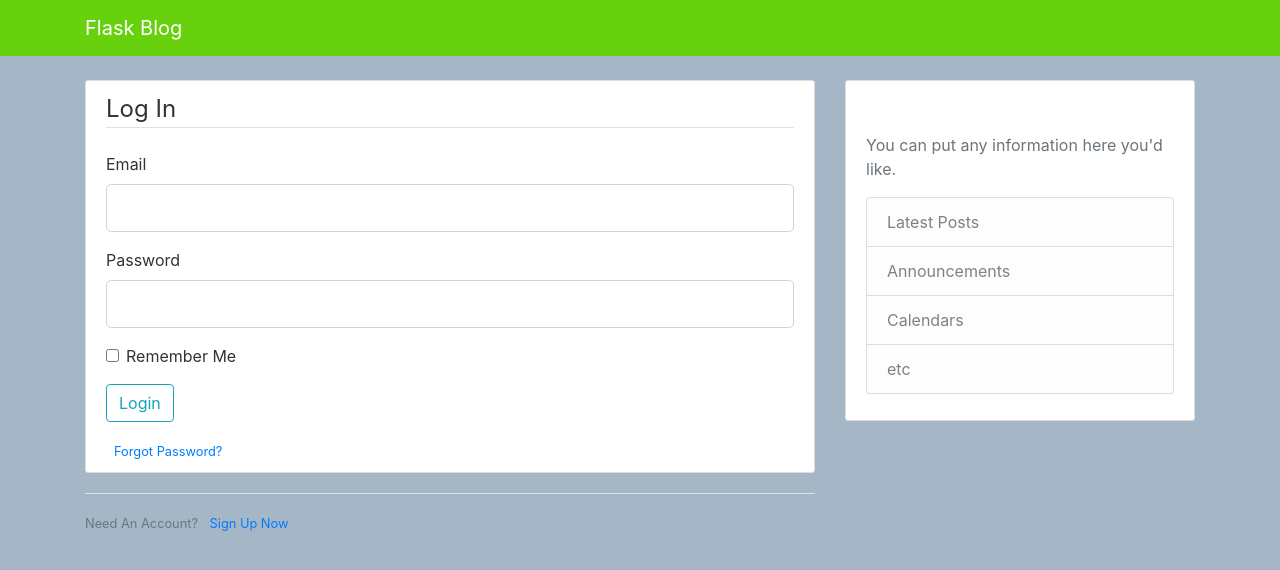
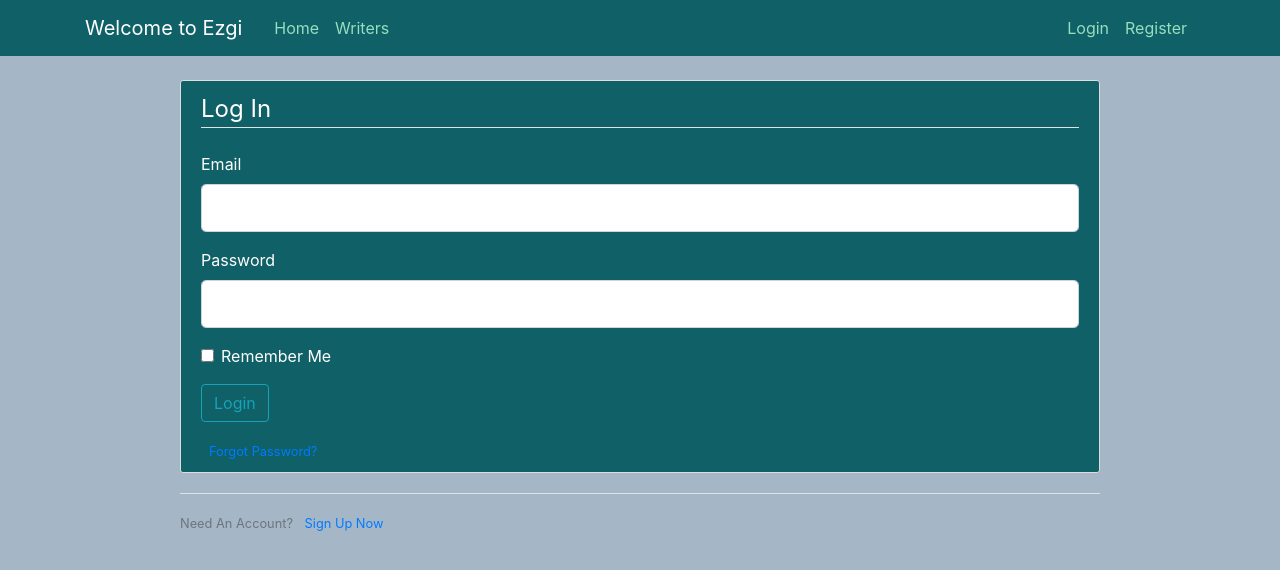
Before and after one commit to ezgikorkmmaz/blogsite-flask, a Flask app: a page that uses templates/layout.html in a window 1280 px wide. Shown: the top 570 px of the page. Run offline with Flask 2, Linux system fonts and the light colour scheme; some libraries are stand-ins or nearby versions.

Commit message:
changed css and tried admin login

```diff
--- a/app.py
+++ b/app.py
@@ -101,16 +101,16 @@ class Post(db.Model):
 
 posts = [
     {
-        'author': 'Corey Schafer',
-        'title': 'Blog Post 1',
-        'content': 'First post content',
-        'date_posted': 'April 20, 2018'
+        'author': 'Ezgi Korkmaz',
+        'title': 'How to be?',
+        'content': 'So happy to share my first content',
+        'date_posted': 'April 20, 2021'
     },
     {
-        'author': 'Jane Doe',
-        'title': 'Blog Post 2',
-        'content': 'Second post content',
-        'date_posted': 'April 21, 2018'
+        'author': 'Emir Yigit',
+        'title': 'Started from the bottom',
+        'content': 'Second content on site',
+        'date_posted': 'April 21, 2021'
     }
 ]
 
@@ -121,7 +121,7 @@ def home():
     return render_template('home.html', posts=posts)
 
 
-@app.route("/about")
+@app.route("/writers")
 def about():
     return render_template('about.html', title='About')
 
@@ -162,6 +162,15 @@ def logout():
     return redirect(url_for('home'))
 
 
+@app.route("/delete/<string:id>")
+def delete(id):
+    user = User.query.filter_by(id=id).first()
+    db.session.delete(user)
+    db.session.commit()
+
+    return redirect(url_for('home'))
+
+
 def save_picture(form_picture):
     random_hex = secrets.token_hex(8)
     _, f_ext = os.path.splitext(form_picture.filename)
--- a/static/main.css
+++ b/static/main.css
@@ -1,6 +1,6 @@
 body {
   background: #A5B7C6;
-  color: #333333;
+  color: #ffffff;
   margin-top: 5rem;
 }
 
@@ -9,11 +9,11 @@ h1, h2, h3, h4, h5, h6 {
 }
 
 .bg-steel {
-  background-color: #67D10D;
+  background-color: #0F6067;
 }
 
 .site-header .navbar-nav .nav-link {
-  color: #67D10D;
+  color: #97DEBE;
 }
 
 .site-header .navbar-nav .nav-link:hover {
@@ -25,7 +25,7 @@ h1, h2, h3, h4, h5, h6 {
 }
 
 .content-section {
-  background: #ffffff;
+  background: #0F6067;
   padding: 10px 20px;
   border: 1px solid #dddddd;
   border-radius: 3px;
@@ -33,11 +33,11 @@ h1, h2, h3, h4, h5, h6 {
 }
 
 .article-title {
-  color: #444444;
+  color: #000;
 }
 
 a.article-title:hover {
-  color: #428bca;
+  color: #ffffff;
   text-decoration: none;
 }
 
@@ -58,7 +58,7 @@ a.article-title:hover {
 }
 
 .article-metadata a:hover {
-  color: #333;
+  color: #ffffff;
   text-decoration: none;
 }
 
--- a/templates/account.html
+++ b/templates/account.html
@@ -1,6 +1,6 @@
 {% extends "layout.html" %}
 {% block content %}
-    <div class="content-section">
+    <div class="content-section" style="align-items: center">
       <div class="media">
         <img class="rounded-circle account-img" src="{{ image_file }}">
         <div class="media-body">
@@ -50,7 +50,7 @@
                 </div>
             </fieldset>
             <div class="form-group">
-                {{ form.submit(class="btn btn-outline-info") }}
+                {{ form.submit(class="btn btn-default") }}
             </div>
         </form>
     </div>
--- a/templates/layout.html
+++ b/templates/layout.html
@@ -11,23 +11,23 @@
     <link rel="stylesheet" type="text/css" href="{{ url_for('static', filename='main.css') }}">
 
     {% if title %}
-        <title>Flask Blog - {{ title }}</title>
+        <title>Welcome - {{ title }}</title>
     {% else %}
-        <title>Flask Blog</title>
+        <title>Welcome</title>
     {% endif %}
 </head>
 <body>
     <header class="site-header">
       <nav class="navbar navbar-expand-md navbar-dark bg-steel fixed-top">
         <div class="container">
-          <a class="navbar-brand mr-4" href="/">Flask Blog</a>
+          <a class="navbar-brand mr-4" href="/">Welcome to Ezgi</a>
           <button class="navbar-toggler" type="button" data-toggle="collapse" data-target="#navbarToggle" aria-controls="navbarToggle" aria-expanded="false" aria-label="Toggle navigation">
             <span class="navbar-toggler-icon"></span>
           </button>
           <div class="collapse navbar-collapse" id="navbarToggle">
             <div class="navbar-nav mr-auto">
               <a class="nav-item nav-link" href="{{ url_for('home') }}">Home</a>
-              <a class="nav-item nav-link" href="{{ url_for('about') }}">About</a>
+              <a class="nav-item nav-link" href="{{ url_for('about') }}">Writers</a>
             </div>
             <!-- Navbar Right Side -->
             <div class="navbar-nav">
@@ -45,7 +45,7 @@
     </header>
     <main role="main" class="container">
       <div class="row">
-        <div class="col-md-8">
+        <div class="col-md-10" style="float:none;margin:auto;">
           {% with messages = get_flashed_messages(with_categories=true) %}
             {% if messages %}
               {% for category, message in messages %}
@@ -56,19 +56,6 @@
             {% endif %}
           {% endwith %}
           {% block content %}{% endblock %}
-        </div>
-        <div class="col-md-4">
-          <div class="content-section">
-            <h3>Our Sidebar</h3>
-            <p class='text-muted'>You can put any information here you'd like.
-              <ul class="list-group">
-                <li class="list-group-item list-group-item-light">Latest Posts</li>
-                <li class="list-group-item list-group-item-light">Announcements</li>
-                <li class="list-group-item list-group-item-light">Calendars</li>
-                <li class="list-group-item list-group-item-light">etc</li>
-              </ul>
-            </p>
-          </div>
         </div>
       </div>
     </main>
```
Also changed, not shown: templates/about.html (+21 -1 lines), users.db.
